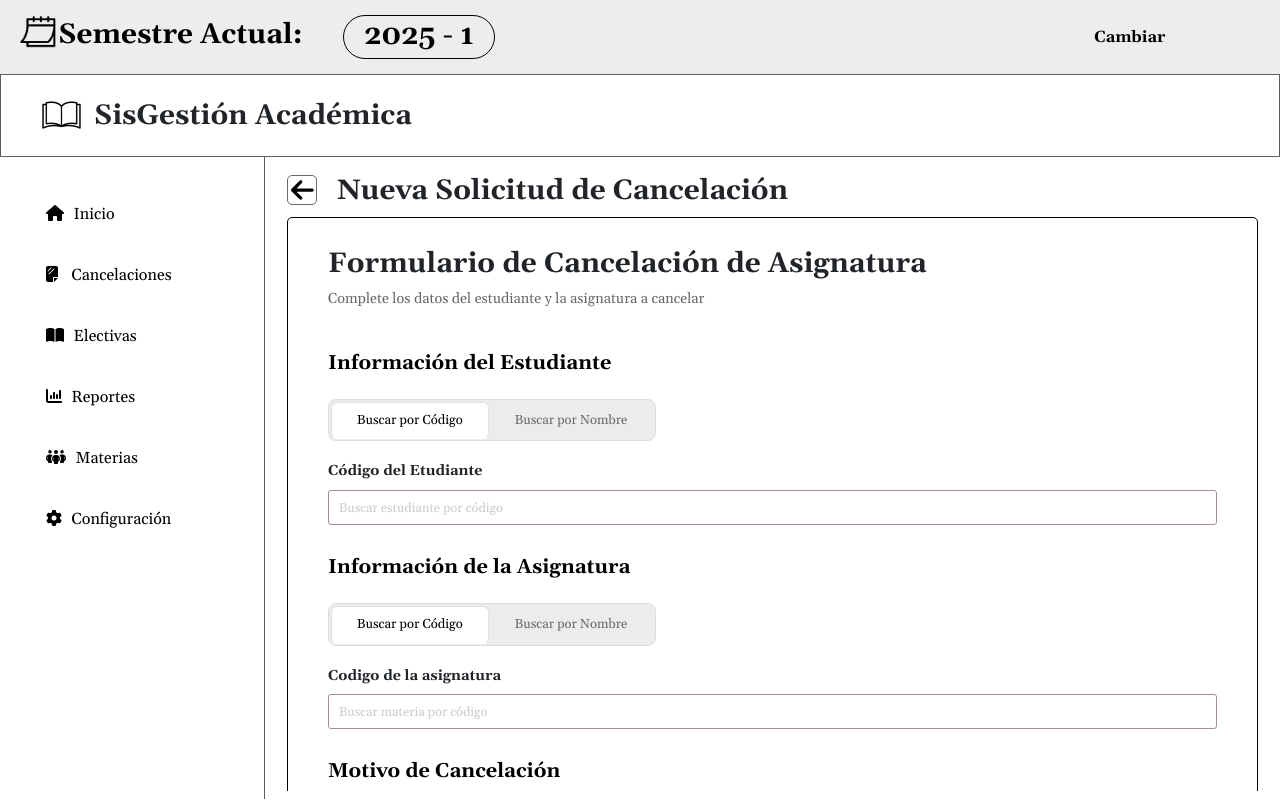
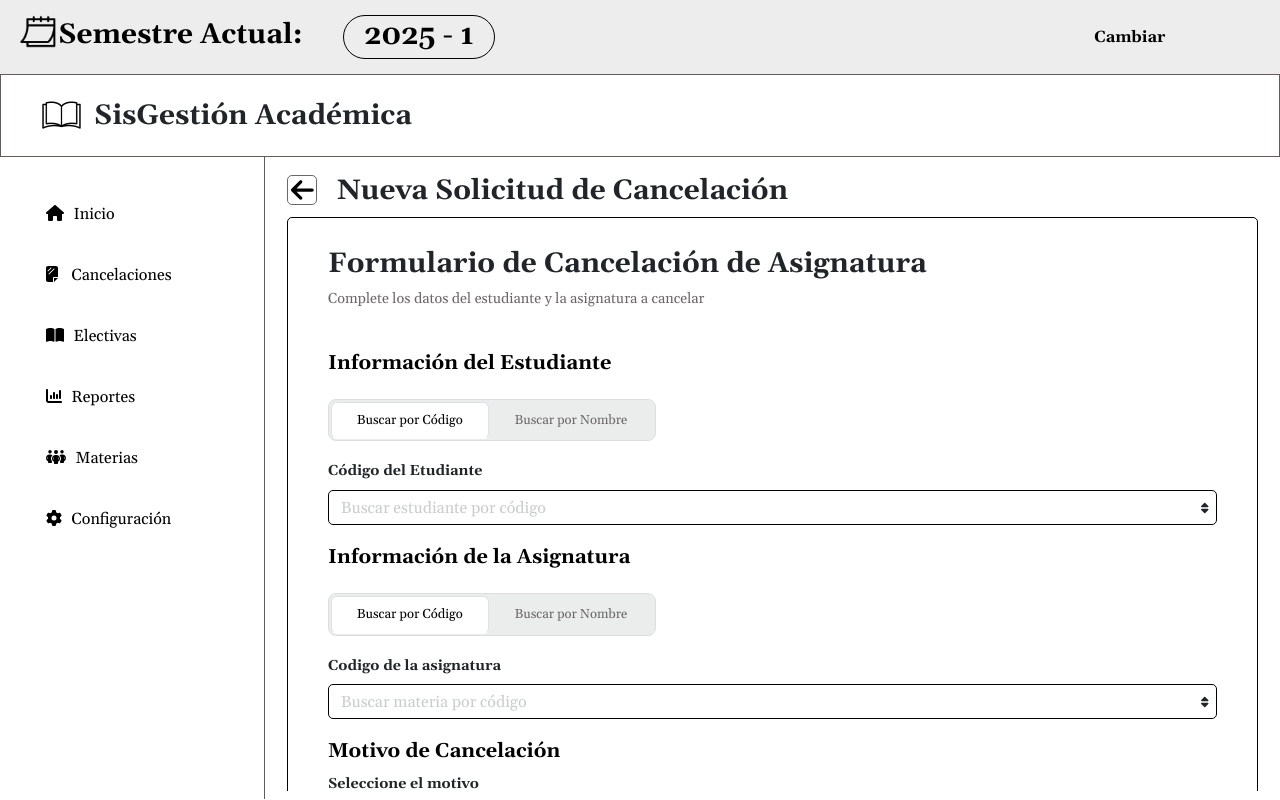
Before and after one commit to alexanderr4/Front_SisGestion, a React app: page /admin/cancellations/cancellationManagement/newCancellation in a window 1280 px wide. Built offline with nearby package versions, Linux system fonts and the light colour scheme.

Commit message:
Arreglo formulario solicitude cancelacion

```diff
--- a/src/components/cancellations/newCancellation/AutoCompleteInput .js
+++ b/src/components/cancellations/newCancellation/AutoCompleteInput .js
@@ -1,4 +1,6 @@
 import React, { useState } from 'react';
+import { FontAwesomeIcon } from '@fortawesome/react-fontawesome';
+import { faSort } from '@fortawesome/free-solid-svg-icons';
 import './FormNewCancellation'; // Asegúrate de tener estilos para la lista de sugerencias
 
 const AutoCompleteInput = ({ label, name, options, value, onChange, type, placeholder }) => {
@@ -30,6 +32,7 @@ const AutoCompleteInput = ({ label, name, options, value, onChange, type, placeh
     return (
         <>
             <label>{label}</label>
+            <div className='content-input-with-icon'>
                 <input
                     type={type}
                     name={name}
@@ -45,7 +48,11 @@ const AutoCompleteInput = ({ label, name, options, value, onChange, type, placeh
                     onBlur={() => setTimeout(() => setShowSuggestions(false), 150)}
                     placeholder={`Buscar ${placeholder}`}
                     onKeyDown={handleKeyDown}
+                    required
                 />
+                <FontAwesomeIcon  size="xs" icon={faSort}  />
+            </div>
+
             {showSuggestions && (
                 <ul className="suggestions-list">
                     {filteredOptions.map((option, idx) => (
--- a/src/components/cancellations/newCancellation/FormNewCancellation.css
+++ b/src/components/cancellations/newCancellation/FormNewCancellation.css
@@ -73,16 +73,20 @@
     padding-right: 10px;
 }
 
-.form-field input,
-.form-field select {
+.form-field input{
+    border: none;
+    outline: none;
+    box-shadow: none;
     width: 100%;
-    padding: 10px;
-    border-radius: 3px;
-    border: solid 1px #a58e8e;
-    margin-bottom: 10px;
-    font-size: 0.8em;
+}
+.content-input-with-icon{
+    display: flex;
+    align-items: center;
+    border: solid 1px #000000;
+    border-radius: 5px;
+    padding-left: 10px;
+    padding-right: 8px;
     height: 35px;
-
 }
 
 /* .form-field select {
--- a/src/components/cancellations/newCancellation/FormNewCancellation.js
+++ b/src/components/cancellations/newCancellation/FormNewCancellation.js
@@ -235,6 +235,7 @@ function FormNewCancellation({ formData,
                                         value={option}
                                         checked={selectedOption === option}
                                         onChange={(e) => (setSelectedOption(e.target.value))}
+                                        required
                                     />
                                     {option}
                                 </label>
@@ -242,7 +243,7 @@ function FormNewCancellation({ formData,
                         ))}
 
                         <div className='content-description'>
-                            <label>Descripción detallada del motivo</label>
+                            <label>Descripción detallada del motivo (Opcional)</label>
                             <textarea
                                 className='input-description'
                                 type="text"
@@ -251,7 +252,7 @@ function FormNewCancellation({ formData,
                                 placeholder="Explique detalladamente el motivo de la cancelación..."
                                 value={loadData.descripcion}
                                 onChange={handleInputChange}
-                                required
+
                             // value={formData.nombre}
                             // onChange={handleChange}
                             />
```
Lines whose indentation alone changed are shown as unchanged.
